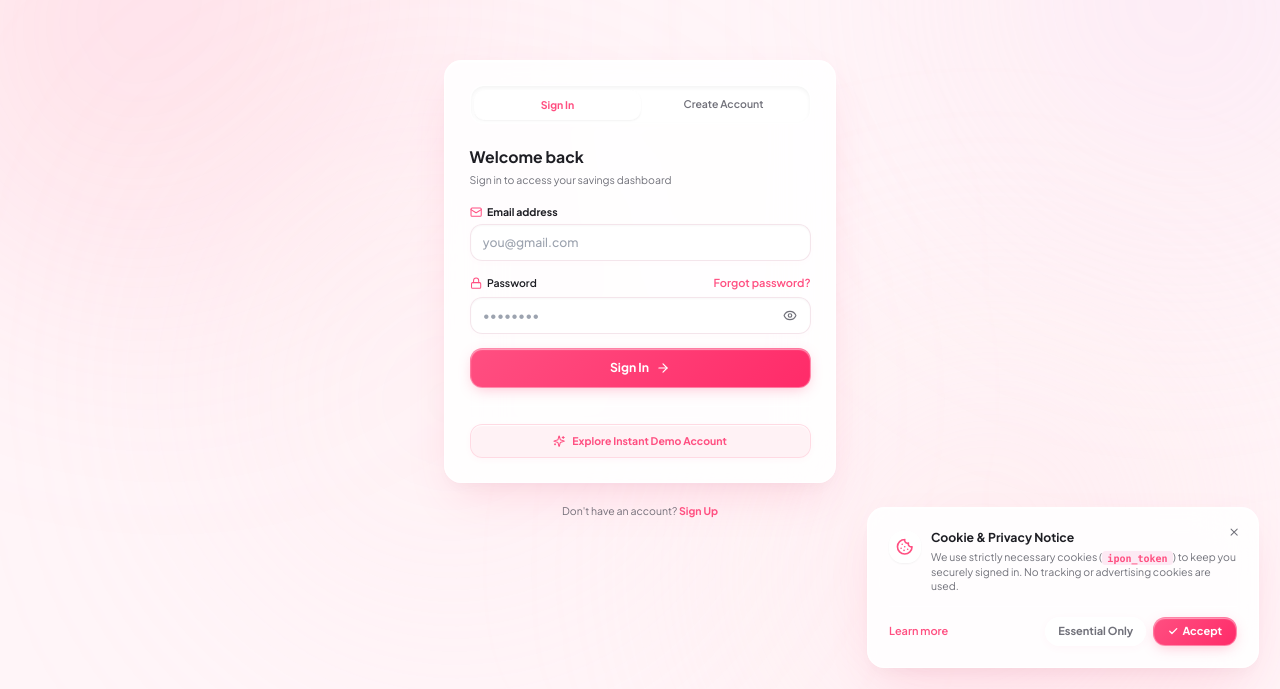
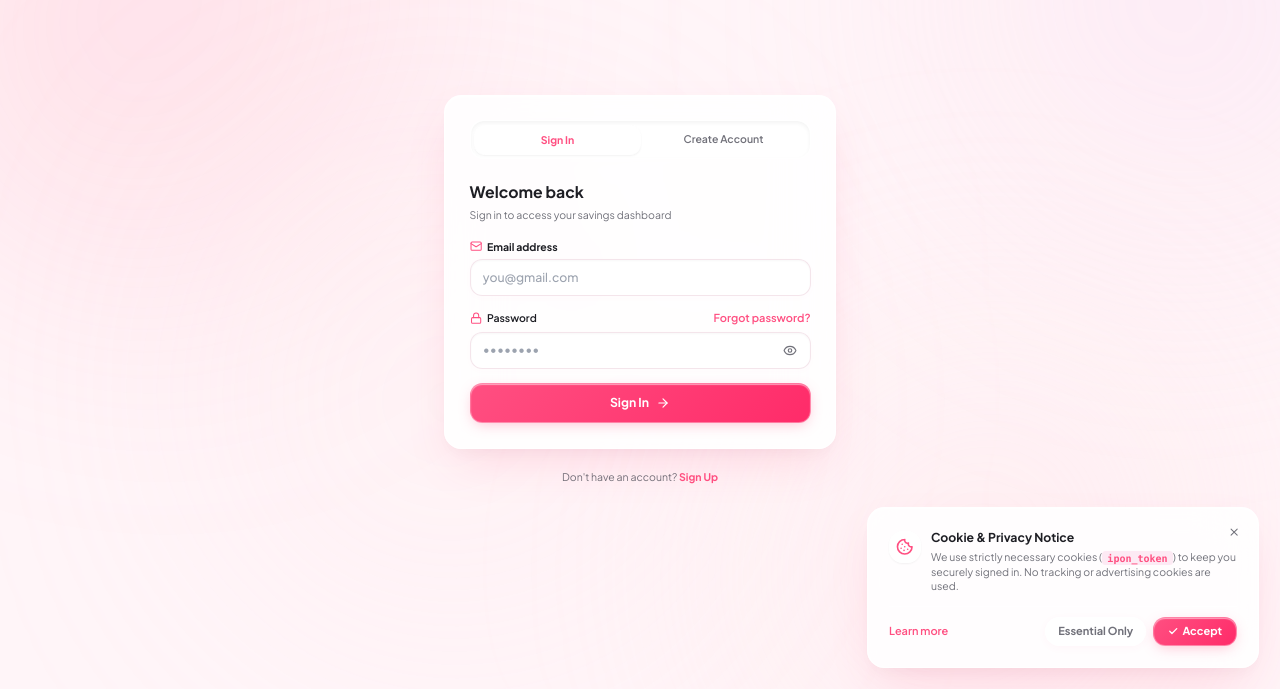
Before and after one commit to neilmasion/Ipon, a Next.js app: page /login in a window 1280 px wide. Shown: the part 111-800 px from the top of the page. Built offline with nearby package versions, Linux system fonts and the light colour scheme; no server answers.

Commit message:
Remove demo account button from login page

```diff
--- a/app/login/page.tsx
+++ b/app/login/page.tsx
@@ -3,7 +3,7 @@
 import { useState, useEffect } from "react";
 import Link from "next/link";
 import { useRouter } from "next/navigation";
-import { Lock, Mail, ArrowRight, AlertCircle, Sparkles, UserCheck, LogOut, Eye, EyeOff } from "lucide-react";
+import { Lock, Mail, ArrowRight, AlertCircle, UserCheck, LogOut, Eye, EyeOff } from "lucide-react";
 
 export default function LoginPage() {
   const router = useRouter();
@@ -68,63 +68,6 @@ export default function LoginPage() {
       router.refresh();
     } catch (err: any) {
       setError(err.message || "An error occurred");
-    } finally {
-      setLoading(false);
-    }
-  };
-
-  // Quick 1-click Demo Account handler
-  const handleQuickDemo = async () => {
-    setError("");
-    setLoading(true);
-    try {
-      // First try to login demo
-      let res = await fetch("/api/auth/login", {
-        method: "POST",
-        headers: { "Content-Type": "application/json" },
-        body: JSON.stringify({ email: "demo@ipon.app", password: "password123" }),
-      });
-
-      if (!res.ok) {
-        // If not exists, register demo
-        res = await fetch("/api/auth/register", {
-          method: "POST",
-          headers: { "Content-Type": "application/json" },
-          body: JSON.stringify({
-            name: "Ipon Saver",
-            email: "demo@ipon.app",
-            password: "password123",
-          }),
-        });
-
-        // Seed initial challenge for the demo user
-        if (res.ok) {
-          await fetch("/api/challenges", {
-            method: "POST",
-            headers: { "Content-Type": "application/json" },
-            body: JSON.stringify({
-              name: "New Phone Challenge",
-              startDate: "2026-10-01",
-              dailyGoal: 50,
-              targetAmount: 15000,
-            }),
-          });
-        }
-      }
-
-      let data: any = null;
-      try {
-        data = await res.json();
-      } catch {}
-
-      if (!res.ok) {
-        throw new Error(data?.error || `Failed to load demo (Status ${res.status})`);
-      }
-
-      router.push("/");
-      router.refresh();
-    } catch (err: any) {
-      setError(err.message || "Failed to load demo");
     } finally {
       setLoading(false);
     }
@@ -250,19 +193,6 @@ export default function LoginPage() {
               <ArrowRight className="w-4 h-4" />
             </button>
           </form>
-
-          {/* Quick Demo Access */}
-          <div className="mt-5 pt-5 border-t border-white/70 text-center">
-            <button
-              type="button"
-              onClick={handleQuickDemo}
-              disabled={loading}
-              className="pink-soft-btn w-full py-2.5 rounded-2xl text-xs font-bold inline-flex items-center justify-center gap-2"
-            >
-              <Sparkles className="w-3.5 h-3.5 text-ipon-primary" />
-              <span>Explore Instant Demo Account</span>
-            </button>
-          </div>
         </div>
 
         {/* Footer link */}
```
